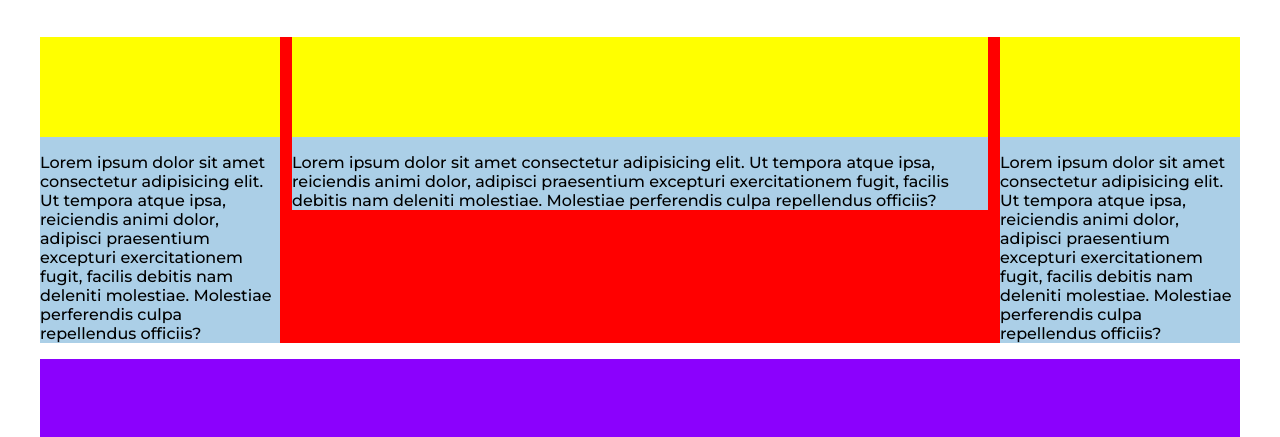
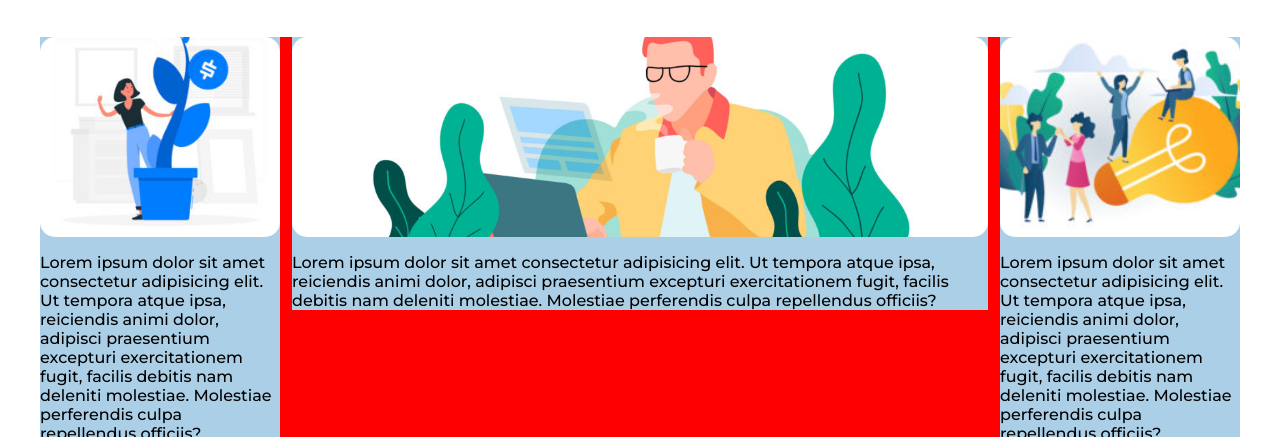
Before and after one commit to MarcelloPet94/htmlcss-wp, a plain HTML site: page index.html in a window 1280 px wide. Shown: the part 771-1208 px from the top of the page. Drawn offline with Linux system fonts and the light colour scheme.

Commit message:
style-img-background

```diff
--- a/css/style.css
+++ b/css/style.css
@@ -91,7 +91,8 @@ nav ul li a {
 }
 
 .img {
-    height: 100px;
+    height: 200px;
+    border-radius: 15px;
     margin-bottom: 16px;
     background-color:yellow;
 }
@@ -101,6 +102,16 @@ nav ul li a {
     width: 20%;
 }
 
+.layer {
+    position: absolute;
+}
+
+.sx {
+    background-image: url(../img/img-1.jpg);
+    background-repeat: no-repeat;
+    background-position: center center;
+    background-size: 250px;
+}
 
 .center {
     float: left;
@@ -108,9 +119,23 @@ nav ul li a {
     margin: 0 1% 1%;
 }
 
+.cent {
+    background-image: url(../img/banner-2.jpg);
+    background-repeat: no-repeat;
+    background-position: center center;
+    background-size: 700px;
+}
+
 .right {
     float: right;
     width: 20%;
+}
+
+.dx {
+    background-image: url(../img/img-3.jpg);
+    background-repeat: no-repeat;
+    background-position: center center;
+    background-size: 350px;
 }
 
 footer {
```
